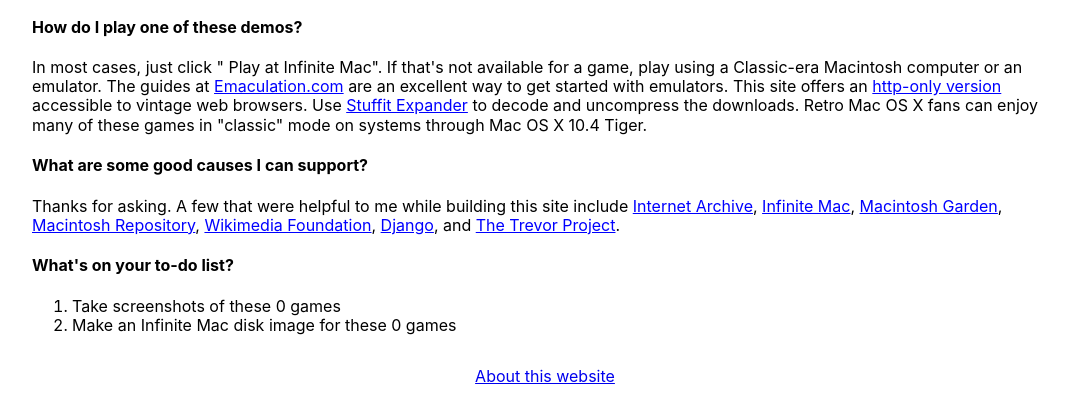
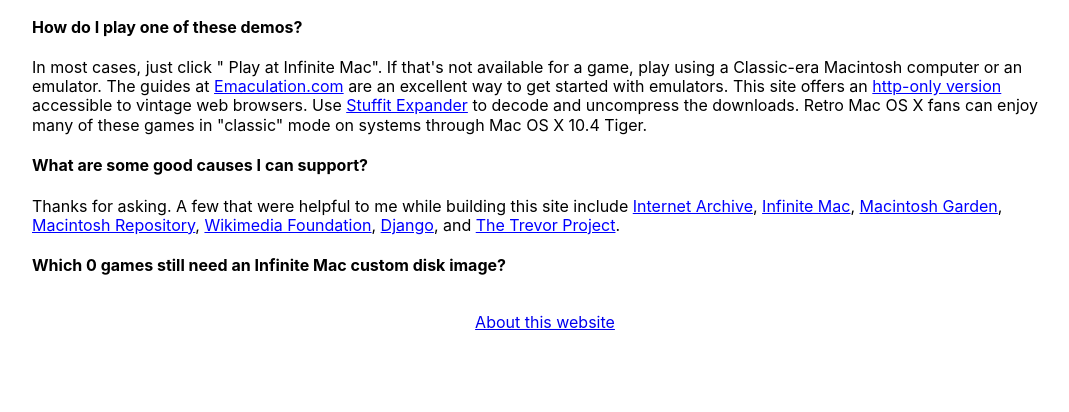
Before and after one commit to jcgraybill/classicmacdemos, a Django app: page /about/ in a window 1280 px wide. Shown: the part 395-807 px from the top of the page, without its empty margins (95-1164 px from the left). After the commit the page ends 725 px from the top, so only its background shows below. Run offline with Django 4.2, Linux system fonts and the light colour scheme; data that the repository does not hold is empty; some libraries are stand-ins or nearby versions; some web fonts are replaced.

Commit message:
simplify about page further

```diff
--- a/website/demos/templates/demos/about.html
+++ b/website/demos/templates/demos/about.html
@@ -19,12 +19,7 @@
         <a href="https://www.djangoproject.com/fundraising/">Django</a>, and
         <a href="https://give.thetrevorproject.org/give/484310/#!/donation/checkout">The Trevor Project</a>.
     </p>
-<h4>What's on your to-do list?</h4>
-<ol>
-<li>Take screenshots of these {{screenshots.count}} games
-    {% include "demos/game_cards.html" with games=screenshots %}</li>
-<li>Make an Infinite Mac disk image for these {{custom_image.count}} games
+<h4>Which {{custom_image.count}} games still need an Infinite Mac custom disk image?</h4>
     {% include "demos/game_cards.html" with games=custom_image %}</li>
-</ol>
 </section>
 {% endblock %}
```
